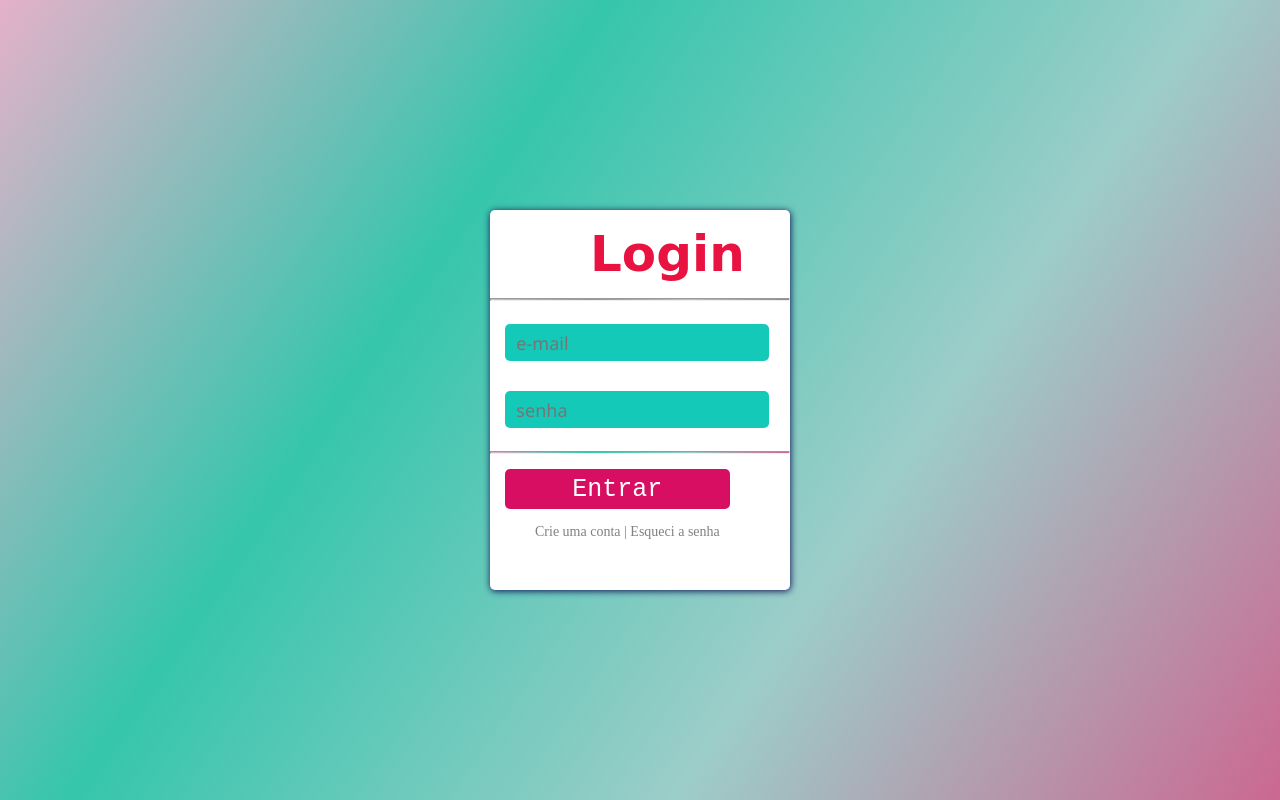
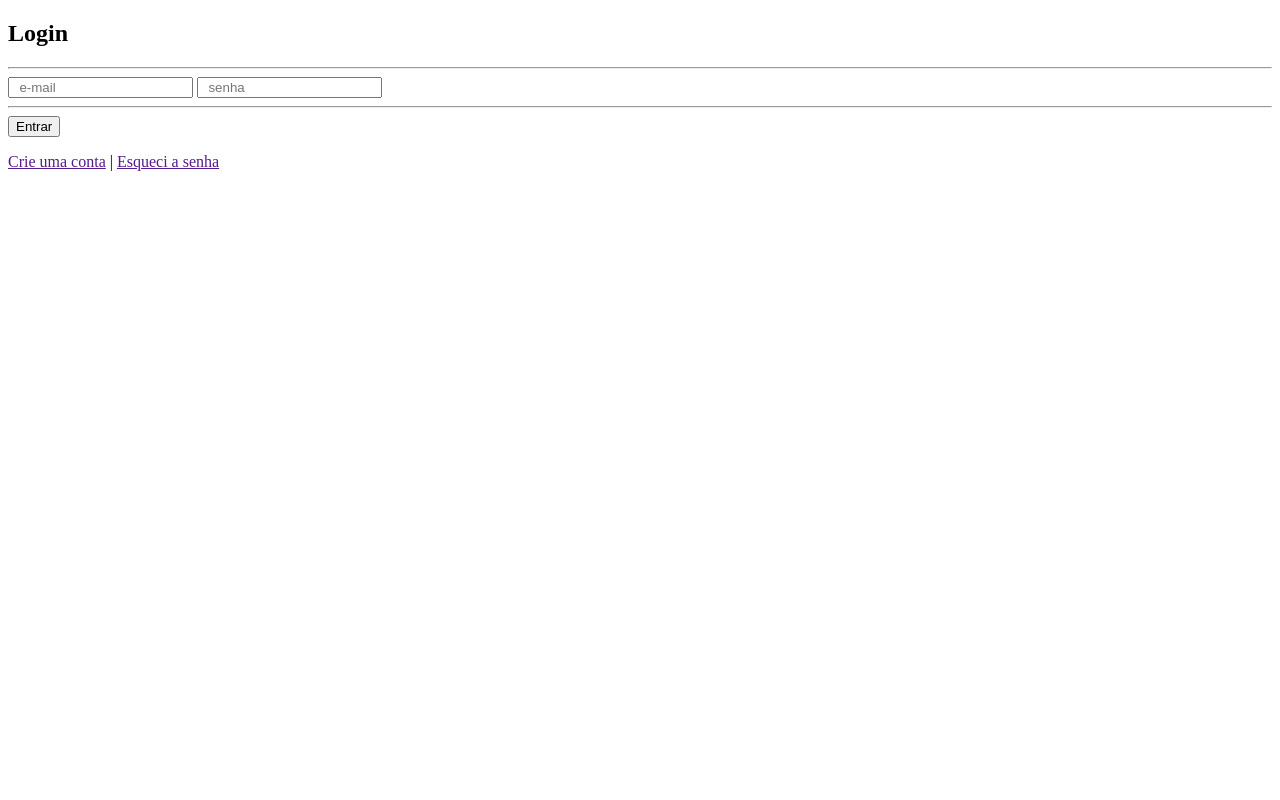
Before and after one commit to Jobsu/site, a plain HTML site: page index.html in a window 1280 px wide. Drawn offline with Linux system fonts and the light colour scheme; a web font is replaced by a local one.

Commit message:
Update index.html

```diff
--- a/index.html
+++ b/index.html
@@ -4,7 +4,6 @@
     <meta charset="UTF-8" />
     <meta http-equiv="X-UA-Compatible" content="IE=edge" />
     <meta name="viewport" content="width=device-width, initial-scale=1.0" />
-    <link rel="stylesheet" href="/style.css" />
     <link rel="preconnect" href="https://fonts.googleapis.com">
 <link rel="preconnect" href="https://fonts.gstatic.com" crossorigin>
 <link href="https://fonts.googleapis.com/css2?family=Festive&display=swap" rel="stylesheet">
```
